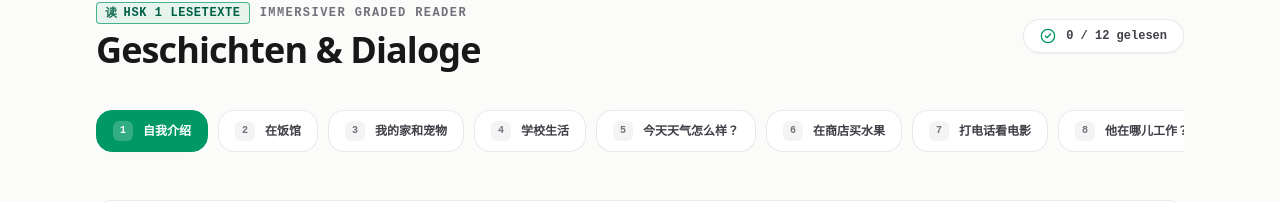
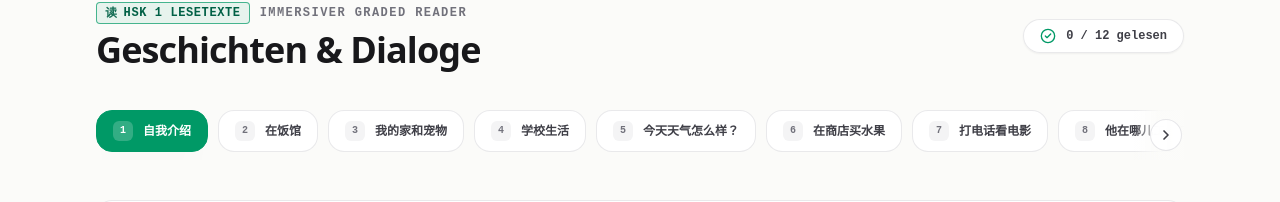
Before and after one commit to PcACy/learnwithmau, a React (Vite) app: page /stories in a window 1280 px wide. Shown: the part 103-305 px from the top of the page. Built offline with nearby package versions, Linux system fonts and the light colour scheme.

Commit message:
feat(ui): add tactical scroll arrows and mousewheel support to horizontal pill rows

```diff
--- a/src/components/dictionary/DictionaryMasterList.tsx
+++ b/src/components/dictionary/DictionaryMasterList.tsx
@@ -2,6 +2,7 @@ import { memo, useEffect, useRef } from 'react';
 import { Search, X } from 'lucide-react';
 import type { VocabItem } from '../../types/vocab';
 import { PART_OF_SPEECH_LABELS, PART_OF_SPEECH_MAP } from '../../data/vocabDetails';
+import { HorizontalScrollRow } from '../ui/HorizontalScrollRow';
 
 interface DictionaryMasterListProps {
   items: VocabItem[];
@@ -163,9 +164,11 @@ export const DictionaryMasterList = memo(function DictionaryMasterList({
         )}
       </div>
 
-      {/* 2. Kategorie-Filter-Pills mit weichem Gradient-Fade */}
-      <div className="relative">
-        <div className="flex gap-1.5 overflow-x-auto pb-1 scrollbar-none [mask-image:linear-gradient(to_right,black_88%,transparent_100%)]">
+      {/* 2. Kategorie-Filter-Pills mit taktilen Scroll-Pfeilen & weichem Gradient-Fade */}
+      <HorizontalScrollRow
+        className="gap-1.5 pb-1"
+        ariaLabel="Wortart-Filter"
+      >
         {categories.map((cat) => {
           const isSel = selectedCategory === cat.id;
           return (
@@ -173,7 +176,7 @@ export const DictionaryMasterList = memo(function DictionaryMasterList({
               key={cat.id}
               type="button"
               onClick={() => onCategoryChange(cat.id)}
-                className={`shrink-0 rounded-full px-3 py-1 font-mono text-[11px] font-bold uppercase tracking-wider transition-all duration-150 ${
+              className={`shrink-0 rounded-full px-3 py-1 font-mono text-[11px] font-bold uppercase tracking-wider transition-all duration-150 cursor-pointer ${
                 isSel
                   ? 'bg-zinc-900 text-white shadow-xs dark:bg-white dark:text-zinc-950'
                   : 'bg-zinc-100 text-zinc-600 hover:bg-zinc-200/80 hover:text-zinc-900 dark:bg-zinc-800 dark:text-zinc-400 dark:hover:bg-zinc-700 dark:hover:text-zinc-200'
@@ -183,8 +186,7 @@ export const DictionaryMasterList = memo(function DictionaryMasterList({
             </button>
           );
         })}
-        </div>
-      </div>
+      </HorizontalScrollRow>
 
       {/* Trefferzähler & Schnellauswahl */}
       <div className="flex items-center justify-between px-1 text-[11px] font-mono text-zinc-400 dark:text-zinc-500">
--- /dev/null
+++ b/src/components/ui/HorizontalScrollRow.tsx
@@ -0,0 +1,170 @@
+import React, { useCallback, useEffect, useRef, useState } from 'react';
+import { ChevronLeft, ChevronRight } from 'lucide-react';
+import { computeScrollState } from '../../lib/scrollUtils';
+
+export interface HorizontalScrollRowProps {
+  children?: React.ReactNode;
+  /** Klassen für den inneren horizontal scrollbaren Container */
+  className?: string;
+  /** Klassen für den äußeren Wrapper */
+  containerClassName?: string;
+  /** Pixel-Schrittweite pro Pfeilklick (Standard: 240px) */
+  scrollAmount?: number;
+  /** Konvertiert vertikales Mausrad-Scrollen in horizontales Scrollen (Standard: true) */
+  enableWheelScroll?: boolean;
+  /** Farbvariante für den weichen Kanten-Fade */
+  fadeVariant?: 'canvas' | 'card' | 'none';
+  /** Button-Größe für die Navigationspfeile */
+  buttonSize?: 'sm' | 'md';
+  /** Zugängliche Bezeichnung für den Scrollbereich */
+  ariaLabel?: string;
+}
+
+export function HorizontalScrollRow({
+  children,
+  className = '',
+  containerClassName = '',
+  scrollAmount = 240,
+  enableWheelScroll = true,
+  fadeVariant = 'canvas',
+  buttonSize = 'sm',
+  ariaLabel,
+}: HorizontalScrollRowProps) {
+  const scrollRef = useRef<HTMLDivElement | null>(null);
+  const [canScrollLeft, setCanScrollLeft] = useState(false);
+  const [canScrollRight, setCanScrollRight] = useState(false);
+
+  const updateScrollState = useCallback(() => {
+    const el = scrollRef.current;
+    if (!el) return;
+    const { canScrollLeft: nextLeft, canScrollRight: nextRight } = computeScrollState(
+      el.scrollLeft,
+      el.scrollWidth,
+      el.clientWidth,
+    );
+    setCanScrollLeft(nextLeft);
+    setCanScrollRight(nextRight);
+  }, []);
+
+  // Event-Listener für Scrollen, Resize und DOM-Änderungen
+  useEffect(() => {
+    const el = scrollRef.current;
+    if (!el) return;
+
+    updateScrollState();
+
+    el.addEventListener('scroll', updateScrollState, { passive: true });
+
+    let ro: ResizeObserver | null = null;
+    if (typeof ResizeObserver !== 'undefined') {
+      ro = new ResizeObserver(() => {
+        updateScrollState();
+      });
+      ro.observe(el);
+      Array.from(el.children).forEach((child) => ro?.observe(child));
+    }
+
+    const onResize = () => updateScrollState();
+    window.addEventListener('resize', onResize);
+
+    return () => {
+      el.removeEventListener('scroll', updateScrollState);
+      if (ro) ro.disconnect();
+      window.removeEventListener('resize', onResize);
+    };
+  }, [updateScrollState, children]);
+
+  // Mausrad-Unterstützung: Vertikales Rad scrollt horizontal, sofern im Überlauf
+  useEffect(() => {
+    const el = scrollRef.current;
+    if (!el || !enableWheelScroll) return;
+
+    const onWheel = (e: WheelEvent) => {
+      // Nur abfangen, wenn primär vertikales Scrollrad und Überlauf vorhanden ist
+      if (Math.abs(e.deltaY) > Math.abs(e.deltaX) && el.scrollWidth > el.clientWidth) {
+        const isAtLeft = el.scrollLeft <= 0 && e.deltaY < 0;
+        const isAtRight =
+          el.scrollLeft >= el.scrollWidth - el.clientWidth - 1 && e.deltaY > 0;
+
+        if (!isAtLeft && !isAtRight) {
+          e.preventDefault();
+          el.scrollLeft += e.deltaY;
+          updateScrollState();
+        }
+      }
+    };
+
+    el.addEventListener('wheel', onWheel, { passive: false });
+    return () => el.removeEventListener('wheel', onWheel);
+  }, [enableWheelScroll, updateScrollState]);
+
+  const handleScroll = (direction: 'left' | 'right') => {
+    const el = scrollRef.current;
+    if (!el) return;
+    const delta = direction === 'left' ? -scrollAmount : scrollAmount;
+    el.scrollBy({ left: delta, behavior: 'smooth' });
+  };
+
+  // Fade-Gradienten basierend auf Canvas/Card
+  const leftFadeClass =
+    fadeVariant === 'canvas'
+      ? 'bg-gradient-to-r from-[#fbfbf9] via-[#fbfbf9]/90 to-transparent dark:from-[#09090b] dark:via-[#09090b]/90'
+      : fadeVariant === 'card'
+        ? 'bg-gradient-to-r from-white via-white/90 to-transparent dark:from-zinc-900 dark:via-zinc-900/90'
+        : '';
+
+  const rightFadeClass =
+    fadeVariant === 'canvas'
+      ? 'bg-gradient-to-l from-[#fbfbf9] via-[#fbfbf9]/90 to-transparent dark:from-[#09090b] dark:via-[#09090b]/90'
+      : fadeVariant === 'card'
+        ? 'bg-gradient-to-l from-white via-white/90 to-transparent dark:from-zinc-900 dark:via-zinc-900/90'
+        : '';
+
+  const btnDim = buttonSize === 'md' ? 'h-8 w-8' : 'h-7 w-7';
+  const iconDim = buttonSize === 'md' ? 'h-4 w-4' : 'h-3.5 w-3.5';
+
+  return (
+    <div className={`relative group/scroll ${containerClassName}`}>
+      {/* Linker Navigations-Pfeil & Kanten-Fade */}
+      {canScrollLeft && (
+        <div
+          className={`absolute left-0 top-0 bottom-0 z-20 flex items-center pr-4 pl-0.5 pointer-events-none transition-opacity duration-200 ${leftFadeClass}`}
+        >
+          <button
+            type="button"
+            onClick={() => handleScroll('left')}
+            aria-label="Nach links scrollen"
+            className={`pointer-events-auto flex ${btnDim} items-center justify-center rounded-full border border-zinc-200/90 bg-white/95 text-zinc-700 shadow-whisper transition-all duration-150 hover:bg-zinc-100 hover:text-zinc-950 hover:scale-105 active:scale-95 focus:outline-none focus:ring-2 focus:ring-emerald-500/40 dark:border-white/15 dark:bg-zinc-800/95 dark:text-zinc-200 dark:hover:bg-zinc-700 dark:hover:text-white cursor-pointer`}
+          >
+            <ChevronLeft className={`${iconDim} stroke-[2.5]`} />
+          </button>
+        </div>
+      )}
+
+      {/* Horizontales Scroll-Element */}
+      <div
+        ref={scrollRef}
+        aria-label={ariaLabel}
+        className={`flex overflow-x-auto scrollbar-none scroll-smooth ${className}`}
+      >
+        {children}
+      </div>
+
+      {/* Rechter Navigations-Pfeil & Kanten-Fade */}
+      {canScrollRight && (
+        <div
+          className={`absolute right-0 top-0 bottom-0 z-20 flex items-center pl-4 pr-0.5 pointer-events-none transition-opacity duration-200 ${rightFadeClass}`}
+        >
+          <button
+            type="button"
+            onClick={() => handleScroll('right')}
+            aria-label="Nach rechts scrollen"
+            className={`pointer-events-auto flex ${btnDim} items-center justify-center rounded-full border border-zinc-200/90 bg-white/95 text-zinc-700 shadow-whisper transition-all duration-150 hover:bg-zinc-100 hover:text-zinc-950 hover:scale-105 active:scale-95 focus:outline-none focus:ring-2 focus:ring-emerald-500/40 dark:border-white/15 dark:bg-zinc-800/95 dark:text-zinc-200 dark:hover:bg-zinc-700 dark:hover:text-white cursor-pointer`}
+          >
+            <ChevronRight className={`${iconDim} stroke-[2.5]`} />
+          </button>
+        </div>
+      )}
+    </div>
+  );
+}
--- /dev/null
+++ b/src/lib/scrollUtils.ts
@@ -0,0 +1,17 @@
+/**
+ * Berechnet rein funktional, ob horizontaler Scrollspielraum vorliegt.
+ */
+export function computeScrollState(
+  scrollLeft: number,
+  scrollWidth: number,
+  clientWidth: number,
+  threshold = 2,
+): { canScrollLeft: boolean; canScrollRight: boolean; hasOverflow: boolean } {
+  const maxScroll = Math.max(0, scrollWidth - clientWidth);
+  const hasOverflow = maxScroll > threshold;
+  return {
+    canScrollLeft: hasOverflow && scrollLeft > threshold,
+    canScrollRight: hasOverflow && scrollLeft < maxScroll - threshold,
+    hasOverflow,
+  };
+}
--- a/src/routes/StoriesPage.tsx
+++ b/src/routes/StoriesPage.tsx
@@ -27,6 +27,7 @@ import { getCompletedStories, putCompletedStories } from '../lib/db';
 import { STORY_TO_GRAMMAR_MAP } from '../data/chapterLinks';
 import { KineticButton } from '../components/ui/KineticButton';
 import { SealBadge } from '../components/ui/SealBadge';
+import { HorizontalScrollRow } from '../components/ui/HorizontalScrollRow';
 import { VOCAB } from '../data';
 import { useProgressStore } from '../store/progressStore';
 import { useKeyDown } from '../hooks/useKeyDown';
@@ -262,9 +263,11 @@ export function StoriesPage() {
         </div>
       </div>
 
-      {/* 2. Story Selector Chips (Horizontal scrollbare Milled-Pills) */}
-      <div
-        className="flex gap-2.5 overflow-x-auto pb-2 scrollbar-none"
+      {/* 2. Story Selector Chips (Horizontal scrollbare Milled-Pills mit Scroll-Pfeilen) */}
+      <HorizontalScrollRow
+        className="gap-2.5 pb-2"
+        buttonSize="md"
+        ariaLabel="Geschichten-Auswahl"
       >
         {STORIES.map((story, idx) => {
           const isSel = story.id === currentStory.id;
@@ -279,7 +282,7 @@ export function StoriesPage() {
                 setActiveStoryId(story.id);
                 setActiveToken(null);
               }}
-              className={`group flex shrink-0 items-center gap-2.5 rounded-2xl border px-4 py-2.5 text-xs font-semibold transition-all duration-200 ease-[cubic-bezier(0.16,1,0.3,1)] ${
+              className={`group flex shrink-0 items-center gap-2.5 rounded-2xl border px-4 py-2.5 text-xs font-semibold transition-all duration-200 ease-[cubic-bezier(0.16,1,0.3,1)] cursor-pointer ${
                 isSel
                   ? 'border-emerald-600 bg-emerald-600 text-white shadow-whisper dark:border-emerald-500 dark:bg-emerald-600'
                   : 'border-zinc-200/80 bg-white text-zinc-700 hover:border-emerald-500/40 hover:bg-zinc-50 dark:border-white/10 dark:bg-zinc-900 dark:text-zinc-300 dark:hover:bg-zinc-800'
@@ -300,7 +303,7 @@ export function StoriesPage() {
             </button>
           );
         })}
-      </div>
+      </HorizontalScrollRow>
 
       {/* 3. Steuerungs-Leiste (Toggles & Vorleser) */}
       <div
```
Also changed, not shown: src/routes/GrammarPage.tsx (+14 -6 lines), 1 other file (tests, documents, lock files or other folders). Lines whose indentation alone changed are shown as unchanged.
